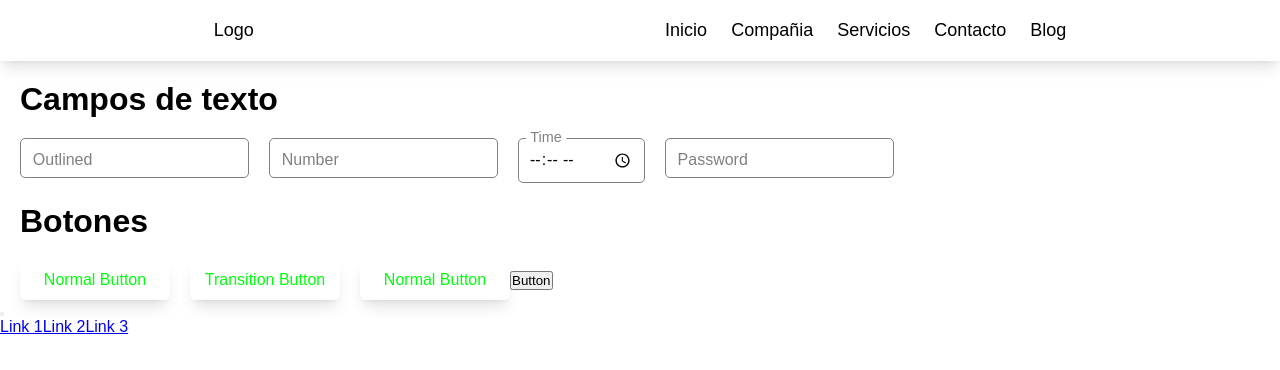
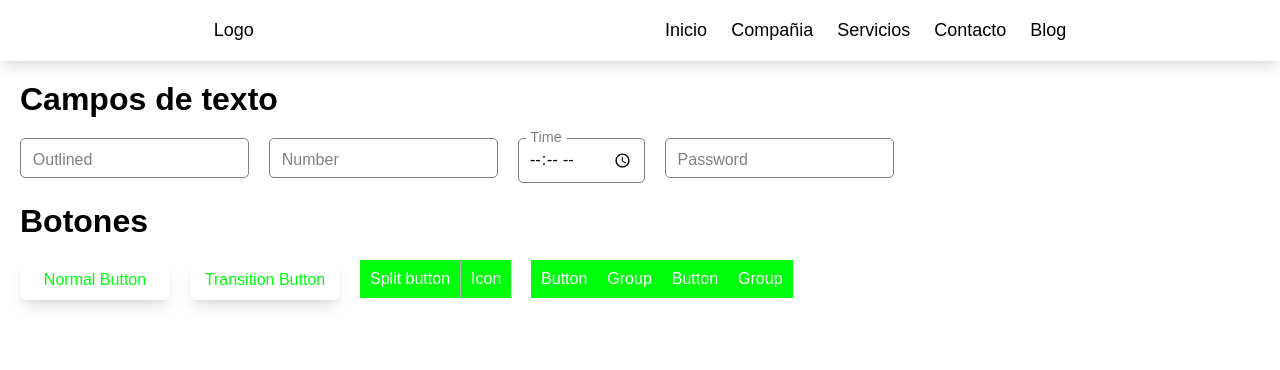
Before and after one commit to Eduardo-RE/Components, a React (Vite) app: page / in a window 1280 px wide. Shown: the top 370 px of the page. Built offline with nearby package versions, Linux system fonts and the light colour scheme.

Commit message:
Seccion de botones lista

```diff
--- a/src/components/Button/NormalButton.css
+++ b/src/components/Button/NormalButton.css
@@ -1,3 +1,8 @@
+.btn-container {
+  display: flex;
+  flex-direction: row;
+}
+
 .btn-normal {
   width: 150px;
   height: 40px;
@@ -21,3 +26,70 @@
   scale: calc(1.1);
   transition-duration: 300ms;
 }
+
+.split-container {
+  margin-left: 20px;
+}
+
+.btn-split {
+  width: fit-content;
+  height: fit-content;
+  padding: 10px;
+  font-size: medium;
+  border-width: 0px;
+  background-color: rgb(0, 255, 13);
+  color: #fff;
+}
+
+.btn-split:hover {
+  color: white;
+  background-color: rgb(0, 187, 9);
+  transition-duration: 300ms;
+}
+
+.dropdown {
+  position: absolute;
+  display: inline-block;
+}
+
+.dropdown-content {
+  display: none;
+  background-color: #f1f1f1;
+  min-width: 160px;
+  z-index: 1;
+}
+
+.dropdown-content a {
+  color: black;
+  padding: 12px 16px;
+  text-decoration: none;
+  display: block;
+}
+
+.dropdown-content a:hover {
+  background-color: #ddd;
+}
+
+.dropdown:hover .dropdown-content {
+  display: block;
+}
+
+.group-container {
+  margin-left: 70px;
+}
+
+.group {
+  background-color: rgb(0, 255, 13);
+  border: none;
+  color: #fff;
+  padding: 10px;
+  text-align: center;
+  text-decoration: none;
+  display: inline-block;
+  font-size: medium;
+  cursor: pointer;
+}
+
+.group:hover {
+  background-color: rgb(0, 189, 9);
+}
--- a/src/components/Button/NormalButton.jsx
+++ b/src/components/Button/NormalButton.jsx
@@ -1,22 +1,35 @@
-import React from "react";
+import { FontAwesomeIcon } from "@fortawesome/react-fontawesome";
 import "./NormalButton.css";
 
 const NormalButton = () => {
   return (
     <div className="btn-container">
       <button className="btn-normal">Normal Button</button>
+
       <button className="btn-normal btn-transition">Transition Button</button>
-      <button className="btn-normal">Normal Button</button>
-      <button class="btn">Button</button>
-      <div class="dropdown">
-        <button class="btn">
-          <i class="fa fa-caret-down"></i>
+
+      <div className="split-container">
+        <button
+          className="btn-split"
+          style={{ borderRight: "1px solid #b1afaf" }}
+        >
+          Split button
         </button>
-        <div class="dropdown-content">
-          <a href="#">Link 1</a>
-          <a href="#">Link 2</a>
-          <a href="#">Link 3</a>
+        <div className="dropdown">
+          <button className="btn-split">Icon</button>
+          <div className="dropdown-content">
+            <a href="#">Link 1</a>
+            <a href="#">Link 2</a>
+            <a href="#">Link 3</a>
+          </div>
         </div>
+      </div>
+
+      <div className="group-container">
+        <button className="group">Button</button>
+        <button className="group">Group</button>
+        <button className="group">Button</button>
+        <button className="group">Group</button>
       </div>
     </div>
   );
```
Also changed, not shown: babel-plugin-macros.config.cjs (renamed from babel-plugin-macros.config.js), babel.config.cjs (renamed from babel.config.js).
